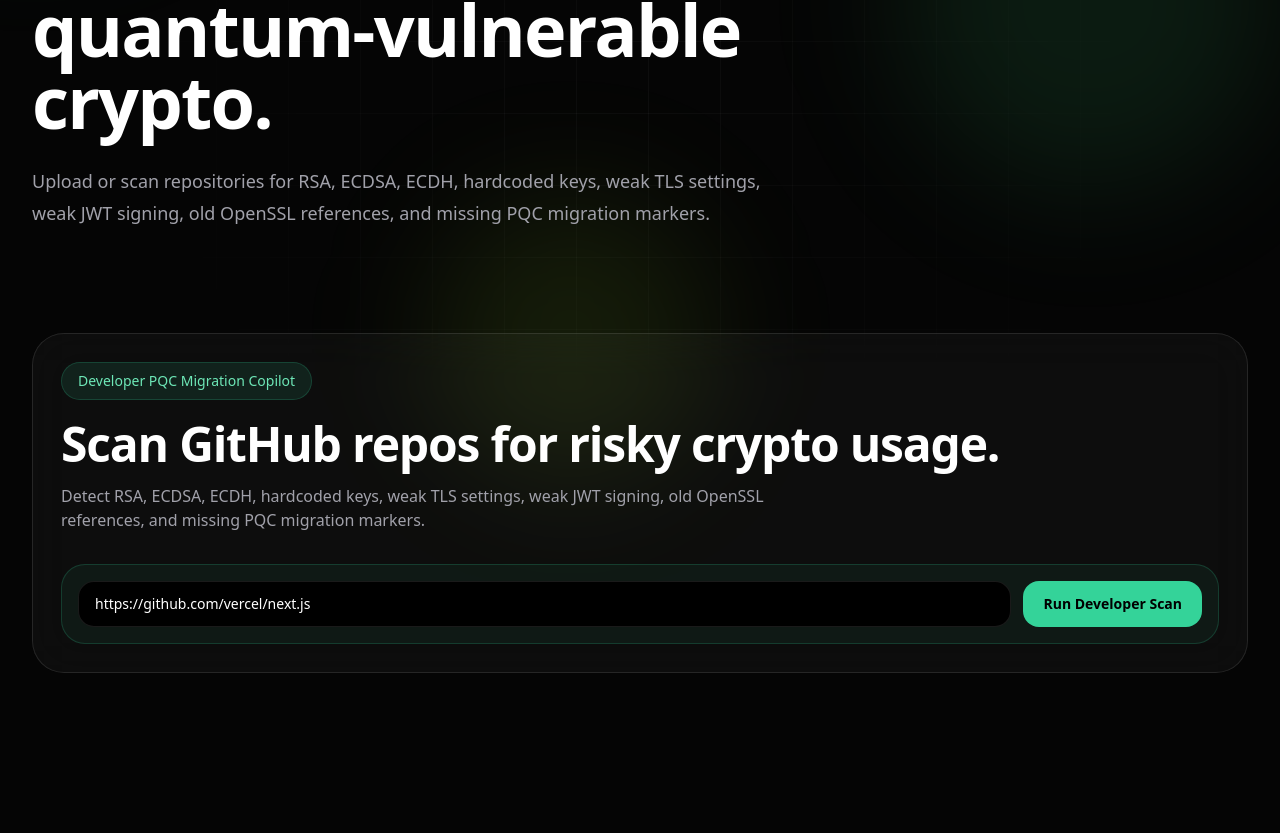
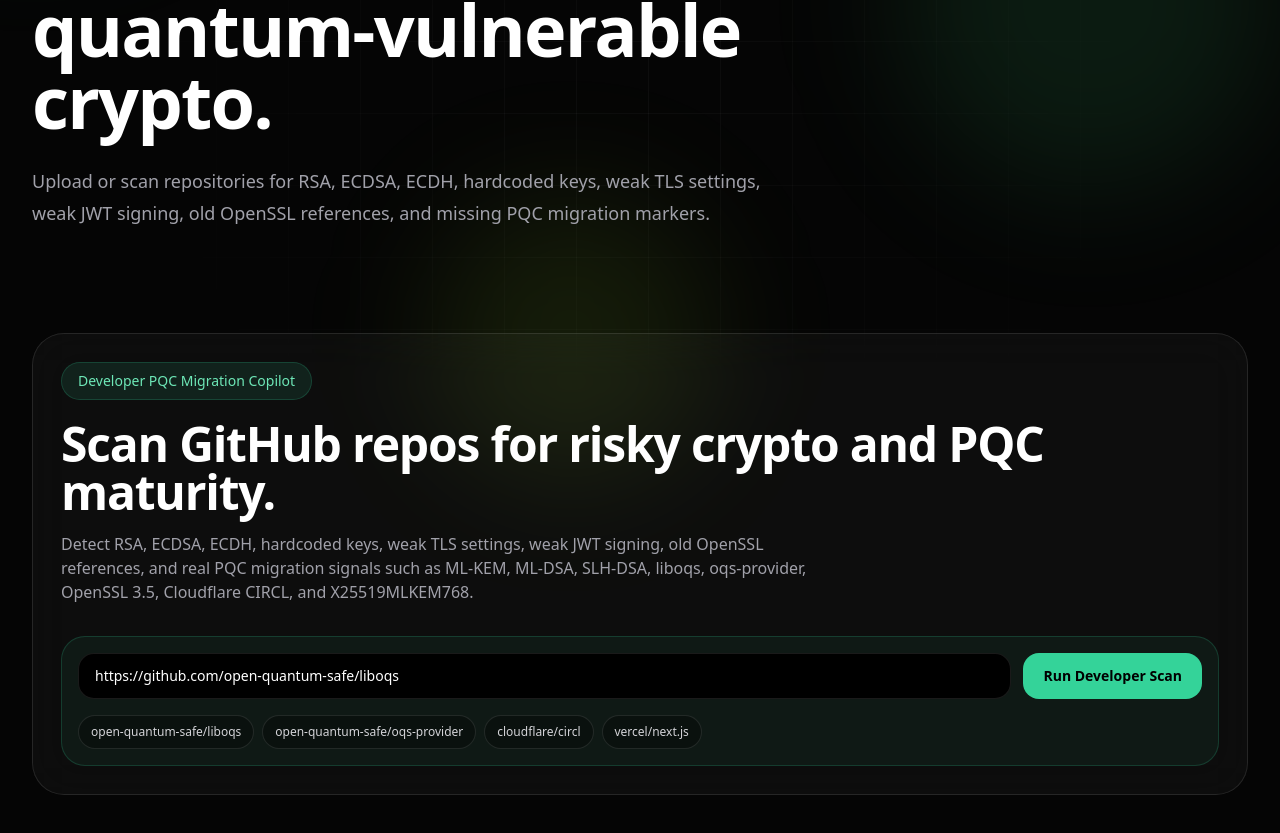
Before and after one commit to aaditah23-eng/websitequantum, a Next.js app: page /copilot in a window 1280 px wide. Shown: the part 319-1152 px from the top of the page. Before the commit the page ends 1088 px from the top, so only its background shows below. Built offline with nearby package versions, Linux system fonts and the light colour scheme.

Commit message:
Update CopilotClient.tsx

```diff
--- a/components/CopilotClient.tsx
+++ b/components/CopilotClient.tsx
@@ -5,7 +5,7 @@ import { useState } from 'react';
 type CopilotFinding = {
   id: string;
   title: string;
-  severity: 'Critical' | 'High' | 'Medium' | 'Low' | 'Info';
+  severity: 'Critical' | 'High' | 'Medium' | 'Low' | 'Info' | 'Positive';
   category: string;
   file: string;
   line?: number;
@@ -32,7 +32,7 @@ type CopilotResult = {
 };
 
 export default function CopilotClient() {
-  const [repoUrl, setRepoUrl] = useState('https://github.com/vercel/next.js');
+  const [repoUrl, setRepoUrl] = useState('https://github.com/open-quantum-safe/liboqs');
   const [result, setResult] = useState<CopilotResult | null>(null);
   const [loading, setLoading] = useState(false);
   const [error, setError] = useState('');
@@ -74,12 +74,14 @@ export default function CopilotClient() {
           </div>
 
           <h2 className="mt-5 text-4xl font-semibold tracking-tight md:text-5xl">
-            Scan GitHub repos for risky crypto usage.
+            Scan GitHub repos for risky crypto and PQC maturity.
           </h2>
 
           <p className="mt-4 max-w-3xl text-zinc-400">
-            Detect RSA, ECDSA, ECDH, hardcoded keys, weak TLS settings,
-            weak JWT signing, old OpenSSL references, and missing PQC migration markers.
+            Detect RSA, ECDSA, ECDH, hardcoded keys, weak TLS settings, weak JWT
+            signing, old OpenSSL references, and real PQC migration signals such
+            as ML-KEM, ML-DSA, SLH-DSA, liboqs, oqs-provider, OpenSSL 3.5,
+            Cloudflare CIRCL, and X25519MLKEM768.
           </p>
         </div>
 
@@ -102,6 +104,24 @@ export default function CopilotClient() {
             </button>
           </div>
 
+          <div className="mt-4 flex flex-wrap gap-2">
+            {[
+              'https://github.com/open-quantum-safe/liboqs',
+              'https://github.com/open-quantum-safe/oqs-provider',
+              'https://github.com/cloudflare/circl',
+              'https://github.com/vercel/next.js',
+            ].map((url) => (
+              <button
+                key={url}
+                onClick={() => runScan(url)}
+                disabled={loading}
+                className="rounded-full border border-white/10 bg-black/30 px-3 py-2 text-xs text-zinc-300 hover:border-emerald-400/40 hover:bg-emerald-400/10 hover:text-emerald-200 disabled:opacity-60"
+              >
+                {url.replace('https://github.com/', '')}
+              </button>
+            ))}
+          </div>
+
           {error && (
             <div className="mt-3 rounded-2xl border border-red-400/20 bg-red-400/10 px-4 py-3 text-sm text-red-200">
               {error}
@@ -114,17 +134,54 @@ export default function CopilotClient() {
             <div className="grid gap-4 md:grid-cols-4">
               <Metric label="Repo" value={`${result.owner}/${result.repo}`} />
               <Metric label="Files scanned" value={String(result.filesScanned)} />
-              <Metric label="Copilot score" value={`${result.score}/100`} />
+              <Metric label="Risk score" value={`${result.score}/100`} />
               <Metric label="Risk" value={result.riskLevel} />
+              <Metric label="PQC maturity" value={`${result.pqcMaturityScore}/100`} />
+              <Metric label="Maturity level" value={result.pqcMaturityLevel} />
+              <Metric label="PQC signals" value={String(result.pqcSignalsFound)} />
+              <Metric label="Risky crypto" value={String(result.riskyCryptoFindings)} />
             </div>
 
             <div className="mt-6 rounded-3xl border border-white/10 bg-black/40 p-5">
+              <div className="flex flex-col justify-between gap-4 md:flex-row md:items-start">
+                <div>
                   <h3 className="text-xl font-semibold">Migration Summary</h3>
-              <p className="mt-3 text-sm leading-6 text-zinc-400">{result.summary}</p>
+                  <p className="mt-3 text-sm leading-6 text-zinc-400">
+                    {result.summary}
+                  </p>
                   <p className="mt-2 text-xs text-zinc-500">
                     Branch scanned: {result.branch} · Scanned at:{' '}
                     {new Date(result.scannedAt).toLocaleString()}
                   </p>
+                </div>
+
+                <div className="rounded-2xl border border-emerald-400/20 bg-emerald-400/10 px-4 py-3 text-sm text-emerald-200">
+                  PQC maturity: {result.pqcMaturityLevel}
+                </div>
+              </div>
+            </div>
+
+            <div className="mt-6 grid gap-4 lg:grid-cols-2">
+              <div className="rounded-3xl border border-white/10 bg-white/[0.03] p-5">
+                <h3 className="text-lg font-semibold">What this means</h3>
+                <p className="mt-3 text-sm leading-6 text-zinc-400">
+                  The risk score decreases when the scanner finds quantum-vulnerable
+                  classical cryptography, weak TLS settings, hardcoded secrets, or
+                  weak JWT patterns. The PQC maturity score increases when the repo
+                  contains signals such as ML-KEM, ML-DSA, SLH-DSA, liboqs,
+                  oqs-provider, OpenSSL 3.5, Cloudflare CIRCL, or hybrid TLS groups.
+                </p>
+              </div>
+
+              <div className="rounded-3xl border border-white/10 bg-white/[0.03] p-5">
+                <h3 className="text-lg font-semibold">Recommended next step</h3>
+                <p className="mt-3 text-sm leading-6 text-zinc-400">
+                  Use this as a migration discovery tool, not as proof that a repo is
+                  quantum-safe. Review the findings, create a crypto inventory, and
+                  validate production endpoints with the Website Scanner’s real Level
+                  3 PQC handshake test.
+                </p>
+              </div>
             </div>
 
             <div className="mt-6 space-y-4">
@@ -156,7 +213,9 @@ function Metric({ label, value }: { label: string; value: string }) {
 
 function FindingCard({ finding }: { finding: CopilotFinding }) {
   const severityClass =
-    finding.severity === 'Critical'
+    finding.severity === 'Positive'
+      ? 'border-emerald-400/30 bg-emerald-400/10 text-emerald-200'
+      : finding.severity === 'Critical'
         ? 'border-red-400/30 bg-red-400/10 text-red-200'
         : finding.severity === 'High'
           ? 'border-orange-400/30 bg-orange-400/10 text-orange-200'
@@ -165,6 +224,11 @@ function FindingCard({ finding }: { finding: CopilotFinding }) {
             : finding.severity === 'Low'
               ? 'border-blue-400/30 bg-blue-400/10 text-blue-200'
               : 'border-zinc-400/20 bg-zinc-400/10 text-zinc-200';
+
+  const recommendationTitle =
+    finding.severity === 'Positive'
+      ? 'How to validate this PQC signal'
+      : 'Recommended migration step';
 
   return (
     <div className="rounded-3xl border border-white/10 bg-white/[0.03] p-5">
@@ -186,11 +250,13 @@ function FindingCard({ finding }: { finding: CopilotFinding }) {
         {finding.evidence}
       </div>
 
-      <p className="mt-4 text-sm leading-6 text-zinc-400">{finding.explanation}</p>
+      <p className="mt-4 text-sm leading-6 text-zinc-400">
+        {finding.explanation}
+      </p>
 
       <div className="mt-4 rounded-2xl border border-emerald-400/15 bg-emerald-400/[0.06] p-4">
         <div className="text-sm font-medium text-emerald-300">
-          Recommended migration step
+          {recommendationTitle}
         </div>
         <p className="mt-2 text-sm leading-6 text-zinc-300">
           {finding.recommendation}
```
Lines whose indentation alone changed are shown as unchanged.
